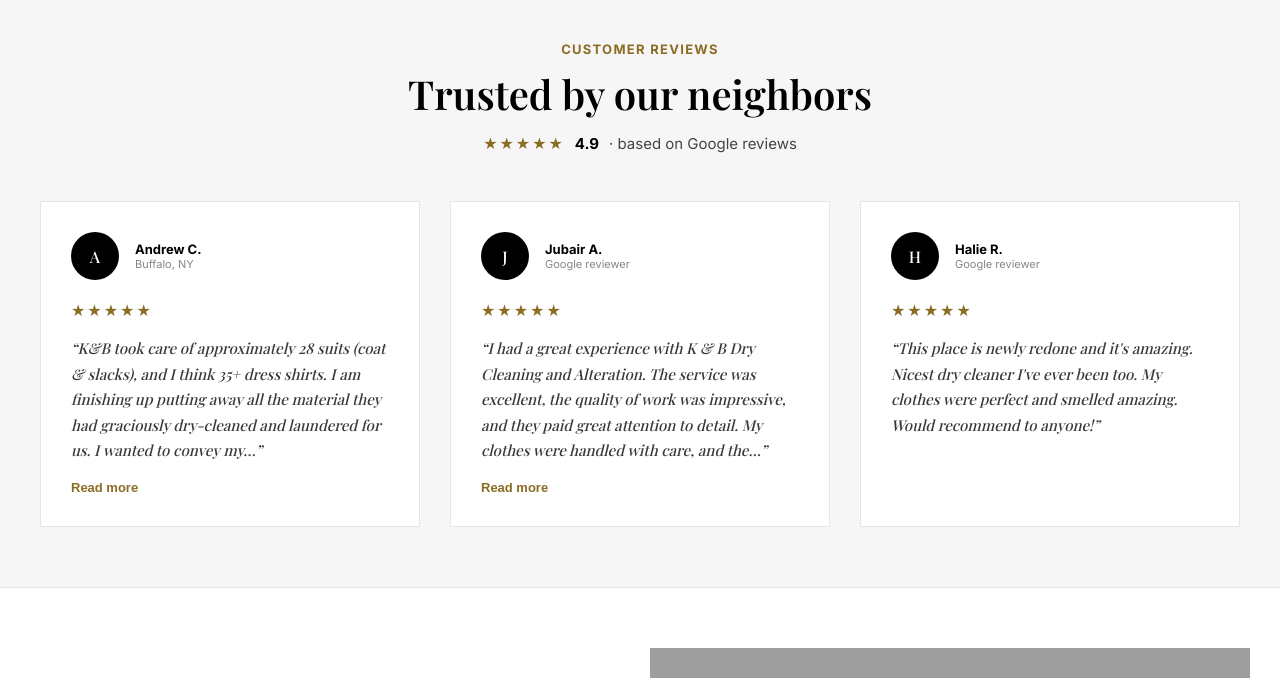
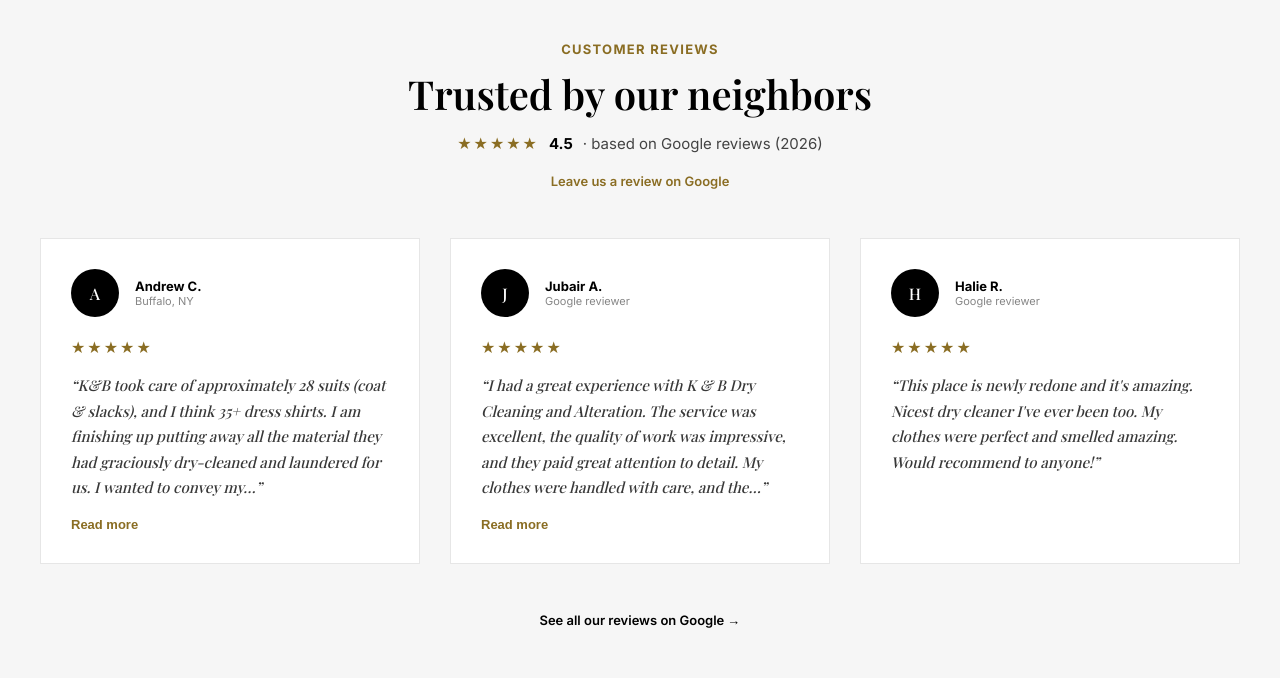
Before and after one commit to notEmmi/kandb, a React (Vite) app: page / in a window 1280 px wide. Shown: the part 2400-3078 px from the top of the page. Built offline with nearby package versions, Linux system fonts and the light colour scheme; grey boxes are pictures that could not be loaded; a web font is replaced by a local one.

Commit message:
Add call-to-action links for Google reviews and update review rating display

```diff
--- a/src/components/ReviewsSection.css
+++ b/src/components/ReviewsSection.css
@@ -32,6 +32,19 @@
 
 .reviews-rating strong {
   color: var(--primary);
+}
+
+.reviews-cta {
+  display: inline-block;
+  margin-top: var(--space-4);
+  font-size: var(--font-size-sm);
+  font-weight: 600;
+  color: var(--accent);
+  text-decoration: none;
+}
+
+.reviews-cta:hover {
+  text-decoration: underline;
 }
 
 .reviews-grid {
@@ -112,3 +125,14 @@
 .review-toggle:hover {
   text-decoration: underline;
 }
+
+.reviews-see-more {
+  font-size: var(--font-size-sm);
+  font-weight: 600;
+  color: var(--primary);
+  text-decoration: none;
+}
+
+.reviews-see-more:hover {
+  text-decoration: underline;
+}
--- a/src/components/ReviewsSection.jsx
+++ b/src/components/ReviewsSection.jsx
@@ -7,6 +7,7 @@ const reviews = [
   { id: 'review-3', initial: 'H', name: 'Halie R.', location: 'Google reviewer', quote: "This place is newly redone and it's amazing. Nicest dry cleaner I've ever been too. My clothes were perfect and smelled amazing. Would recommend to anyone!" },
 ]
 
+const GOOGLE_REVIEW_URL = 'https://g.page/r/CRfEEmBpdkWvEAE/review'
 const QUOTE_LIMIT = 220
 
 function truncateQuote(quote) {
@@ -37,9 +38,17 @@ export default function ReviewsSection() {
         <h2>Trusted by our neighbors</h2>
         <div className="reviews-rating">
           <span className="reviews-stars">★★★★★</span>
-          <strong>4.9</strong>
-          <span>· based on Google reviews</span>
+          <strong>4.5</strong>
+          <span>· based on Google reviews ({new Date().getFullYear()})</span>
         </div>
+        <a
+          className="reviews-cta"
+          href={GOOGLE_REVIEW_URL}
+          target="_blank"
+          rel="noopener noreferrer"
+        >
+          Leave us a review on Google
+        </a>
       </div>
 
       <div className="reviews-grid">
@@ -72,6 +81,15 @@ export default function ReviewsSection() {
           )
         })}
       </div>
+
+      <a
+        className="reviews-see-more"
+        href={GOOGLE_REVIEW_URL}
+        target="_blank"
+        rel="noopener noreferrer"
+      >
+        See all our reviews on Google →
+      </a>
     </section>
   )
 }
```
